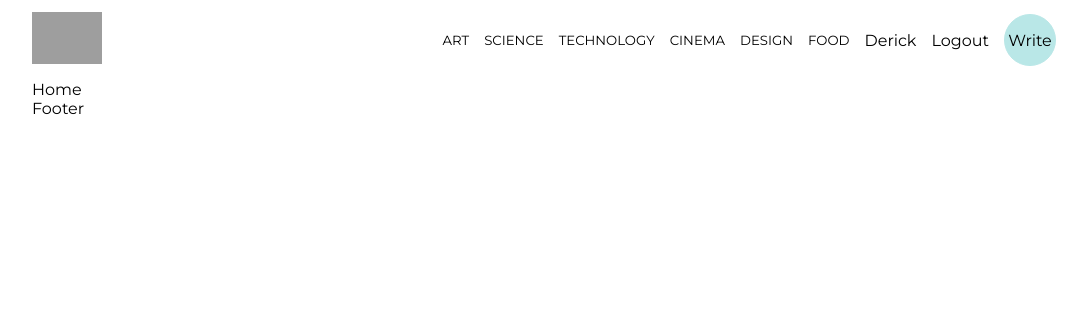
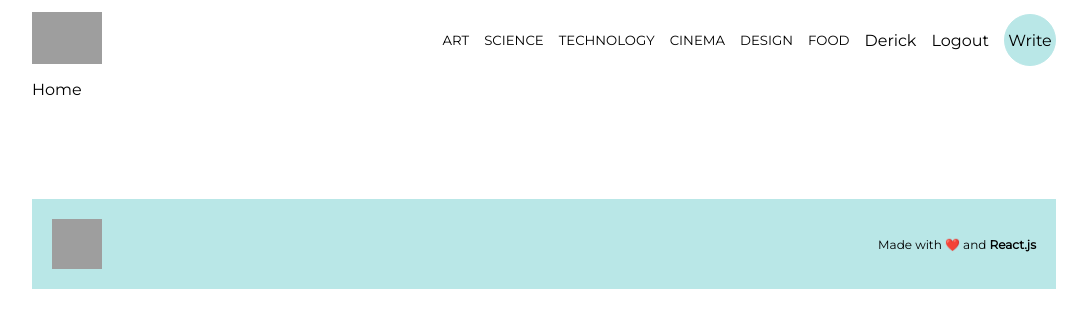
Before and after one commit to DerickMghanga/Blog-Website-React.js-Express.js-MySQL-Full-Stack, a React (Create React App) app in the folder client/: page / in a window 1280 px wide. Shown: the top 328 px of the page, without its empty margins (96-1183 px from the left). Built offline with nearby package versions, Linux system fonts and the light colour scheme; grey boxes are pictures that could not be loaded.

Commit message:
Footer added

```diff
--- a/client/src/components/Footer.jsx
+++ b/client/src/components/Footer.jsx
@@ -1,8 +1,14 @@
 import React from 'react'
+import Logo from "../img/blog-icon.png";
 
 const Footer = () => {
   return (
-    <div>Footer</div>
+    <footer>
+      <img src={Logo} alt="logo-img" />
+      <span>
+        Made with ❤️ and <b>React.js</b>
+      </span>
+    </footer>
   )
 }
 
--- a/client/src/style.scss
+++ b/client/src/style.scss
@@ -114,5 +114,21 @@
                 }
             }
         }
+
+        //FOOTER
+        footer{
+            margin-top: 100px;
+            padding: 20px;
+            background-color: $lightGreen;
+            display: flex;
+            align-items: center;
+            justify-content: space-between;
+            font-size: 12px;
+
+            img{
+                width: 50px;
+                height: 50px;
+            }
+        }
     }
 }
```
